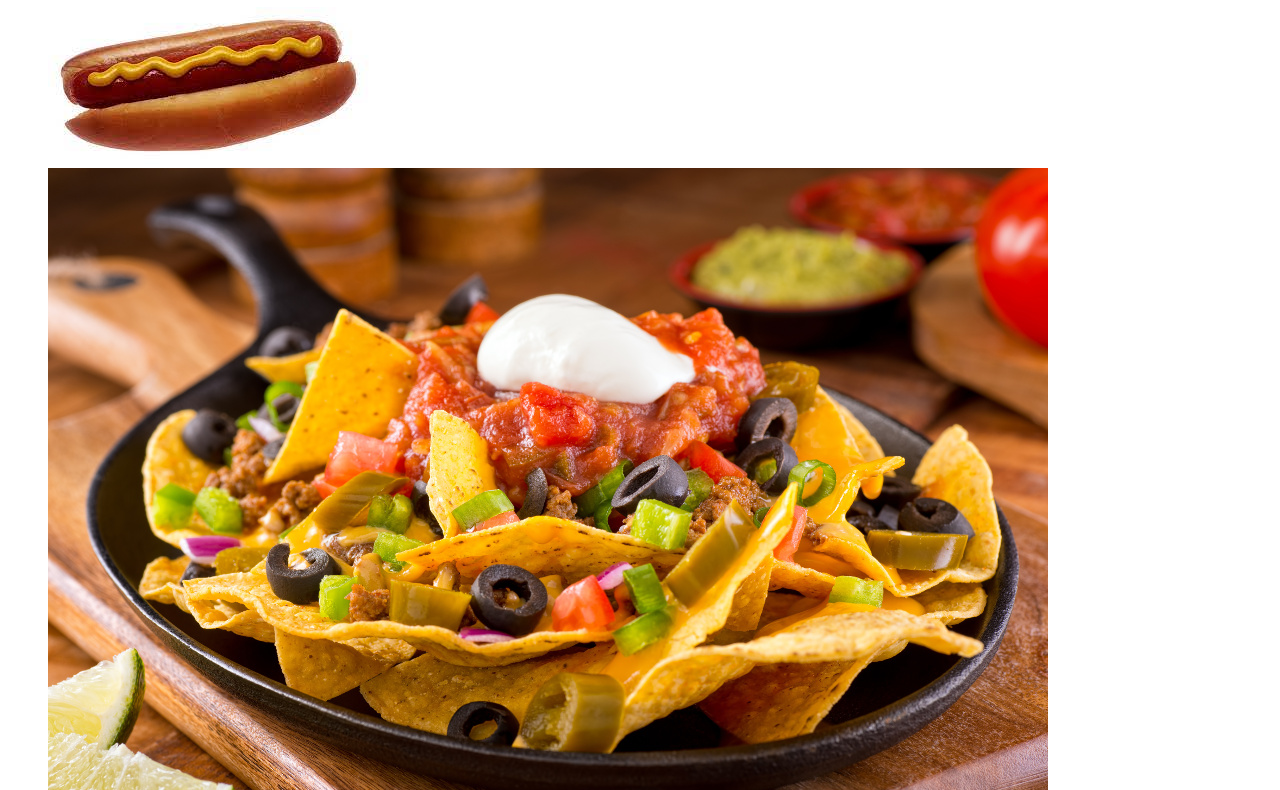
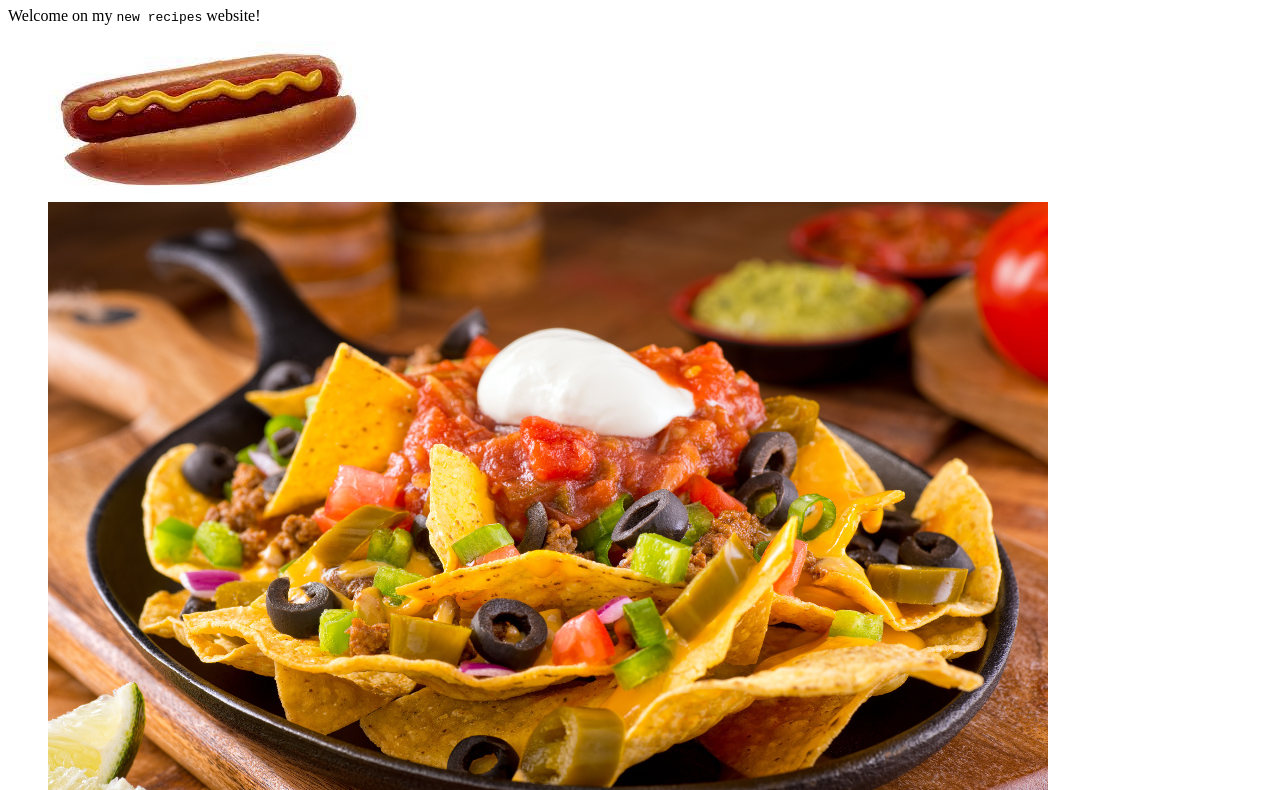
Before and after one commit to Gab36/recipes-website, a plain HTML site: page index.html in a window 1280 px wide. Shown: the part 73-863 px from the top of the page. Drawn offline with Linux system fonts and the light colour scheme.

Commit message:
Add text in index.html

```diff
--- a/index.html
+++ b/index.html
@@ -9,6 +9,7 @@
 <body>
 
     <h1><strong>Best Odin Recipes</strong></h1>
+    <p>Welcome on my <code>new recipes</code> website!</p>
     <ul>
         <a href="./pages/hotdog.html"><img src="./img/hotgod.jpg" alt="hotdog"></a>
         <a href="./pages/nachos.html"><img src="./img/nachos-maison.jpg" alt="Nachos"></a>
```
